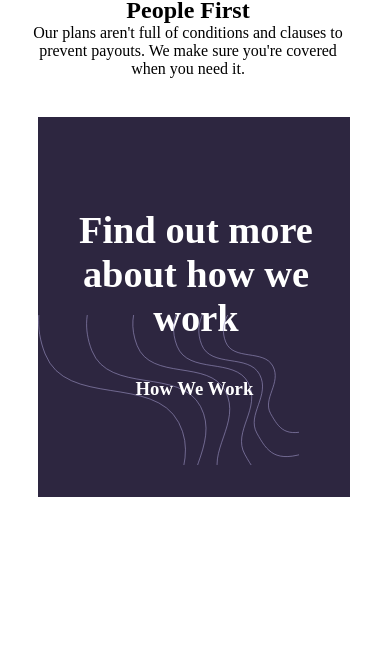
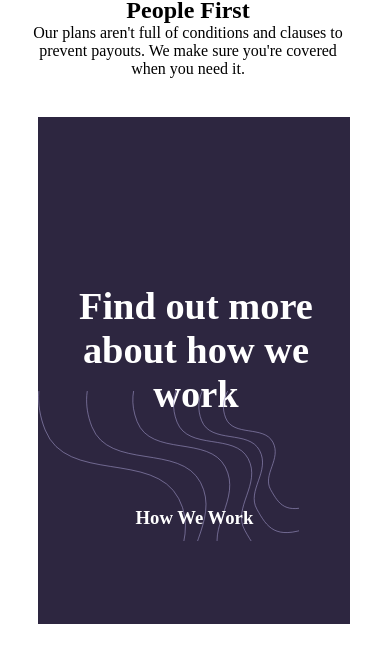
Before and after one commit to zukimania/insurancelandingpage, a plain HTML site: page index.html in a window 390 px wide. Shown: the part 1833-2480 px from the top of the page. Drawn offline with Linux system fonts and the light colour scheme.

Commit message:
first commit

```diff
--- a/style.css
+++ b/style.css
@@ -183,7 +183,7 @@ ul{
     .more{
         margin-left: 2.4rem;
         width: 80%;
-        height: 45vh;
+        height: 60vh;
         align-items: center;
         justify-content: center;
         align-content: center;
@@ -193,13 +193,13 @@ ul{
     width: fit-content;
     font-size: 2.4rem;
     text-align: center;
-    padding-top: 20%;
+    padding-top: 28%;
     padding-left: 1%;
     }
     .work{
       text-align: center;
       width: 50%;
-      top: 10%;
+      top: 18%;
       left: 25%;
     }
     .intro-middle{
```
